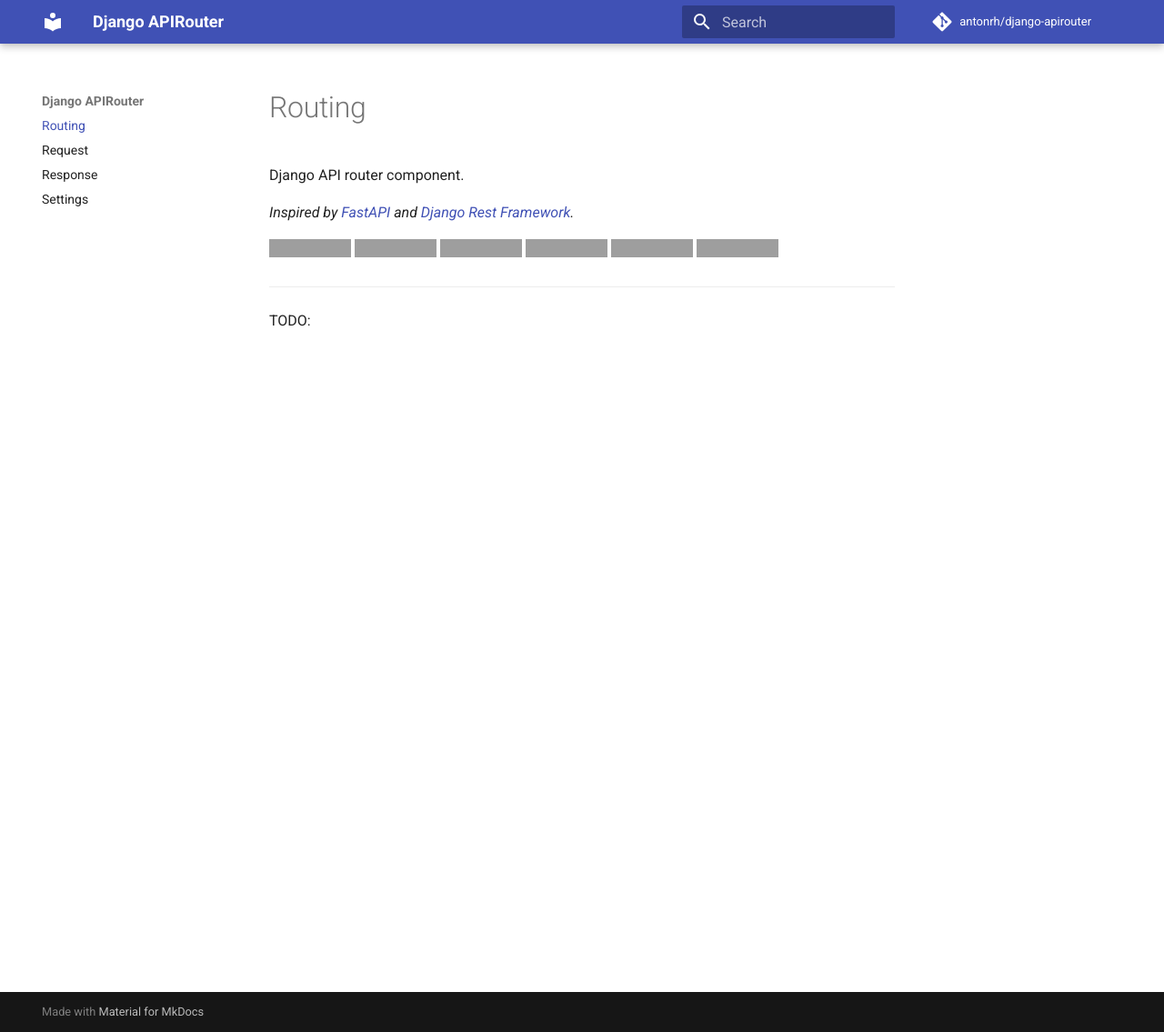
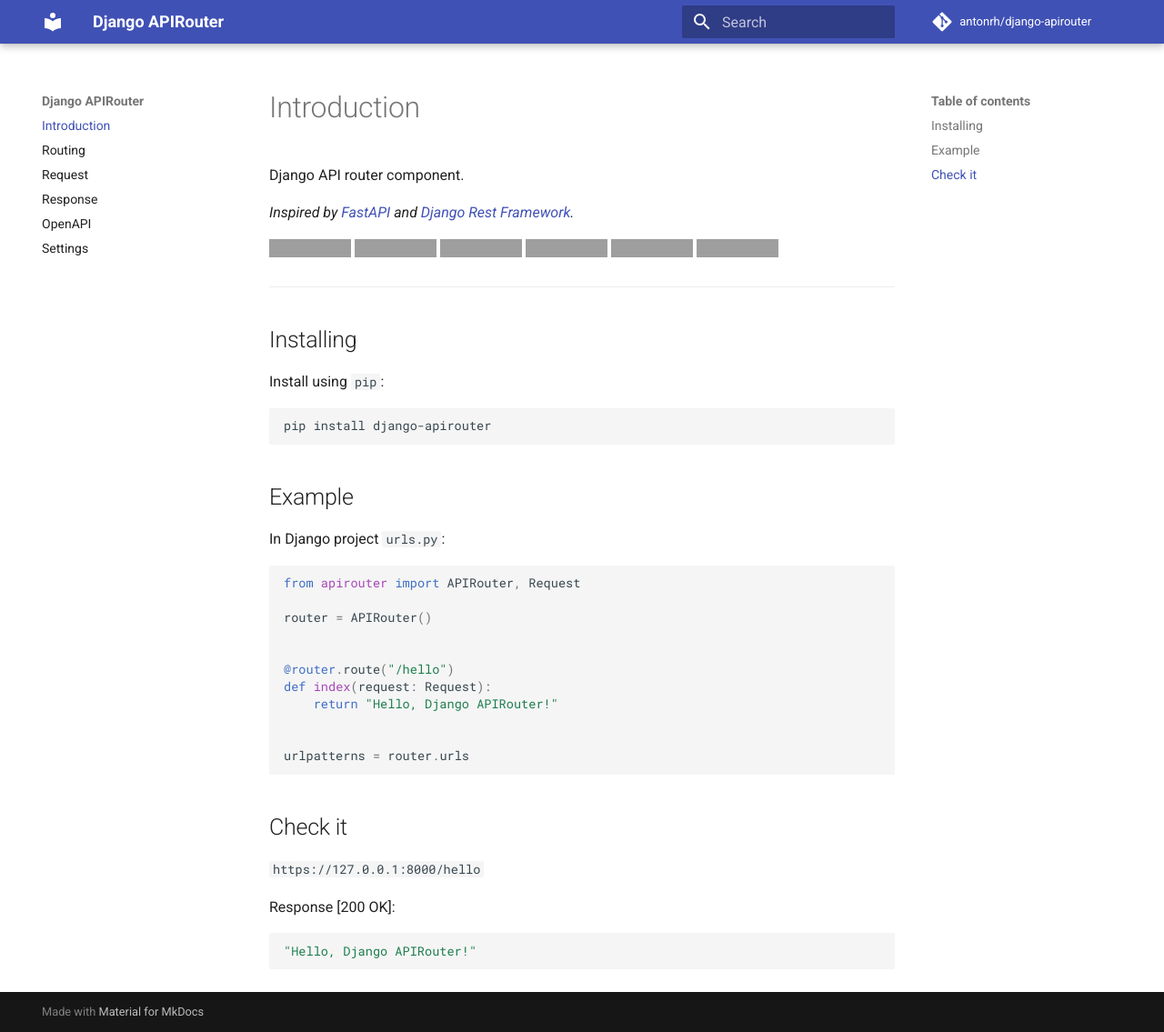
Before and after one commit to antonrh/django-apirouter, an MkDocs documentation site: the page built from docs/index.md, in a window 1280 px wide and 1135 px high. Shown: the whole window at 91% size. Built offline with MkDocs 1.6.1 and Material for MkDocs 9.7.7, drawn with Linux system fonts in a browser that asks for light colours; comment, search, counter and statistics services are not loaded; grey boxes are pictures that could not be loaded.

Commit message:
Updated documentation

````diff
--- a/docs/index.md
+++ b/docs/index.md
@@ -11,4 +11,38 @@
 
 ---
 
-TODO:
+## Installing
+
+Install using `pip`:
+
+```
+pip install django-apirouter
+```
+
+## Example
+
+In Django project `urls.py`:
+
+```python
+from apirouter import APIRouter, Request
+
+router = APIRouter()
+
+
+@router.route("/hello")
+def index(request: Request):
+    return "Hello, Django APIRouter!"
+
+
+urlpatterns = router.urls
+```
+
+## Check it
+
+`https://127.0.0.1:8000/hello`
+
+Response [200 OK]:
+
+```json
+"Hello, Django APIRouter!"
+```
--- a/mkdocs.yml
+++ b/mkdocs.yml
@@ -10,9 +10,11 @@
 edit_uri: ""
 
 nav:
-- Routing: 'index.md'
+- Introduction: 'index.md'
+- Routing: 'routing.md'
 - Request: 'request.md'
 - Response: 'response.md'
+- OpenAPI: 'openapi.md'
 - Settings: 'settings.md'
 
 markdown_extensions:
````
Also changed, not shown: docs/openapi.md (added, +1 -0 lines), docs/routing.md (added, +1 -0 lines).
